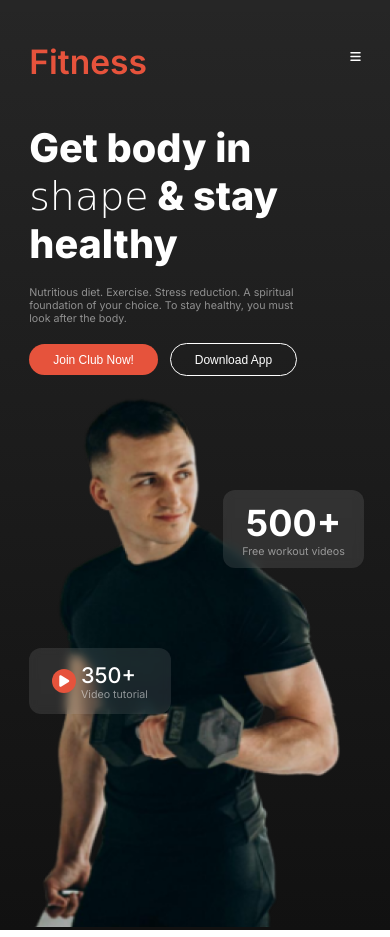
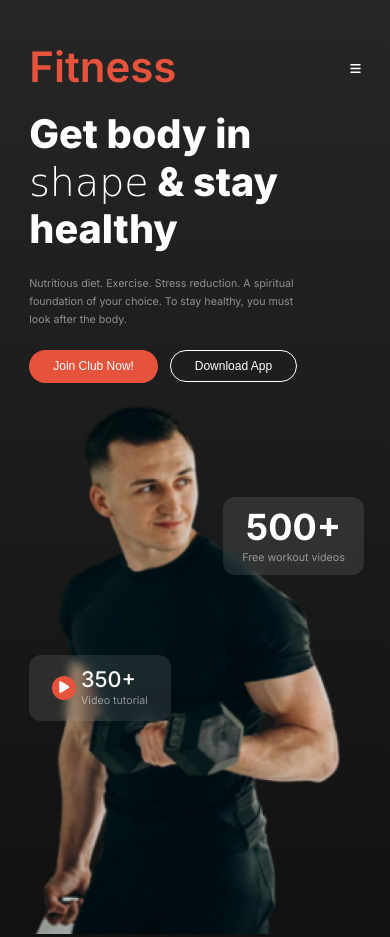
Before and after one commit to Humayra3186/2nd-Assignment, a plain HTML site: page index.html in a window 390 px wide. Drawn offline with Linux system fonts and the light colour scheme.

Commit message:
make responsive for x-large device

```diff
--- a/style/responsive.css
+++ b/style/responsive.css
@@ -4,13 +4,16 @@
        font-size: 12px;
     }
     .nav-logo{
-        font-size: 2.8rem;
+        font-size: 3.5rem;
     }
     .nav-items{
         width: auto;
         border: none;
         margin-right: 0;
 
+    }
+    nav{
+        margin-bottom: 2.5rem;
     }
     .list{
         display: none;
@@ -19,6 +22,7 @@
     .bar{
         display: block;
 
+       font-size: 32px;
        margin-bottom: 1rem;
     }
     .banner-section{
@@ -42,16 +46,25 @@
         bottom: 18rem;
 
     }
+    .tag-2 button>i{
+        display: block;
+    }
 
 }
 
 /*large device*/
-@media screen and (min-width:993px)
+@media screen and (min-width:993px) and (max-width:1500px)
 {
 
     .join-btn{
-        margin-bottom: 1rem;
+        margin-bottom: 1.5rem;
 
     }
 
 }
+@media screen and (min-width:1500.01px){
+  html{
+    font-size: 20px;
+  }
+
+}
--- a/style/style.css
+++ b/style/style.css
@@ -5,6 +5,7 @@
     font-weight: 400;
     font-style: normal;
 }
+
 *{
     margin: 0;
     padding: 0;
@@ -23,10 +24,12 @@
 .description{
     font-size: 0.89rem ;
     color: rgba(255, 255, 255, 0.5);
+    line-height: 1.5rem;
 }
 .btn{
     font-size: 1rem;
     font-weight: 500;
+    line-height: 1.4rem;
     color: white;
     background-color: rgb(230, 83, 60);
     padding: 0.7rem 2rem;
@@ -37,12 +40,14 @@
 .title{
     font-size: 3rem;
     font-weight: 700;
+    line-height: 120%;
     color: white;
 }
 .sub-title{
 
-    font-size: 2rem;
+    font-size: 2.3rem;
     font-weight: 600;
+    line-height: 120%;
 
 }
 a{
@@ -51,7 +56,7 @@ a{
 
 /* header*/
 header{
-    width: 100vw;
+    width: 100%;
     background: linear-gradient(00deg, rgb(17, 17, 17),rgba(119, 119, 119, 0) 100%);
     background-color: rgba(0, 0, 0, 0.85);
 
@@ -60,7 +65,7 @@ header{
 /* navbar start*/
 nav{
 
-    padding: 3.5rem 0;
+    padding: 3.5rem 0 1.5rem;
     justify-content: space-between;
     align-items: center;
 
@@ -128,16 +133,19 @@ nav  li> a{
     font-size: 4.4rem;
     font-weight: 800;
     color: white;
-    margin-bottom: 1.5rem;
+    margin-bottom: 1.75rem;
+    line-height: 120%;
 
 }
 .banner-details p{
-    margin-bottom: 1.5rem;
+    margin-bottom: 1.75rem;
 }
 .shape{
     font-weight: 100;
+    font-family: "Dancing Script", cursive;
 
-    font-family: "Dancing Script",cursive;
+
+
 }
 .download-btn{
     font-size: 1rem;
@@ -182,6 +190,9 @@ nav  li> a{
     font-weight: 500;
     color: white;
 }
+.tag-2 button>i{
+    display: none;
+}
 
 
 /*banner section ends*/
```
Also changed, not shown: index.html (+1 -1 lines).
